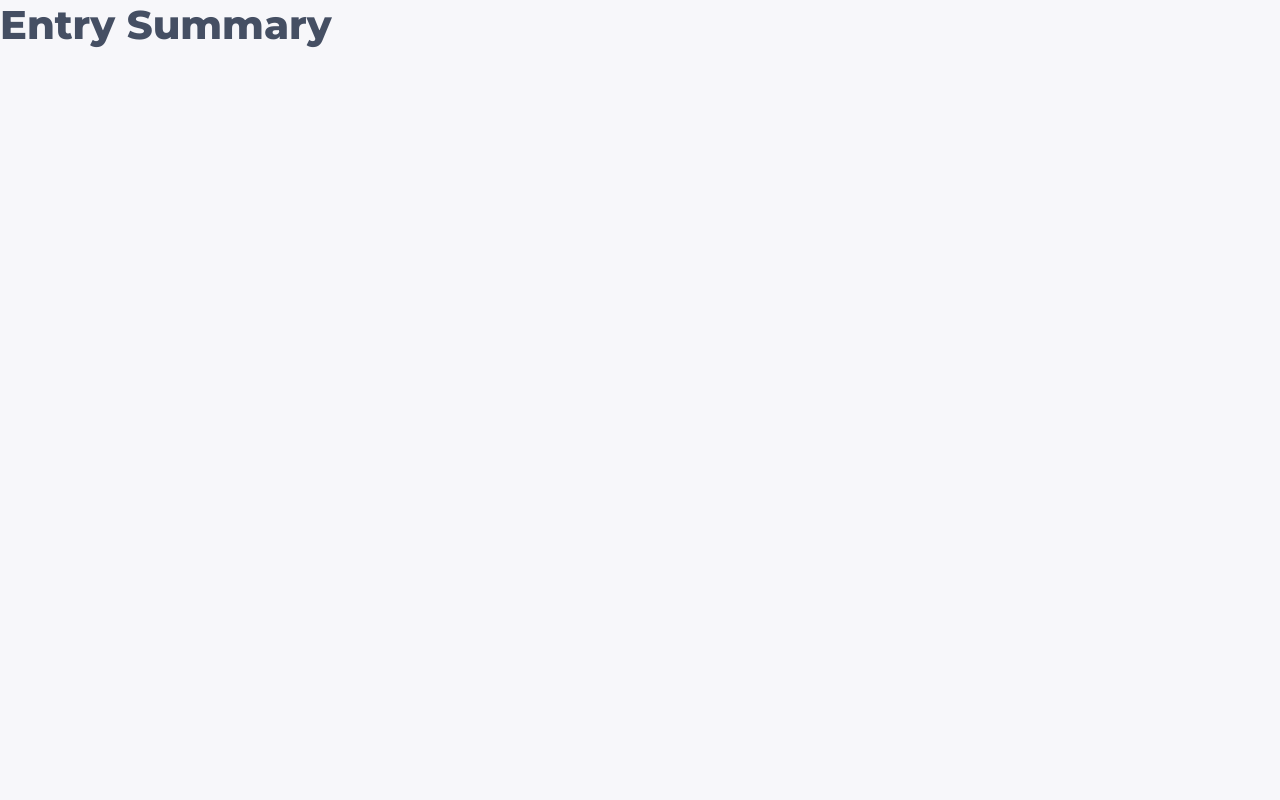
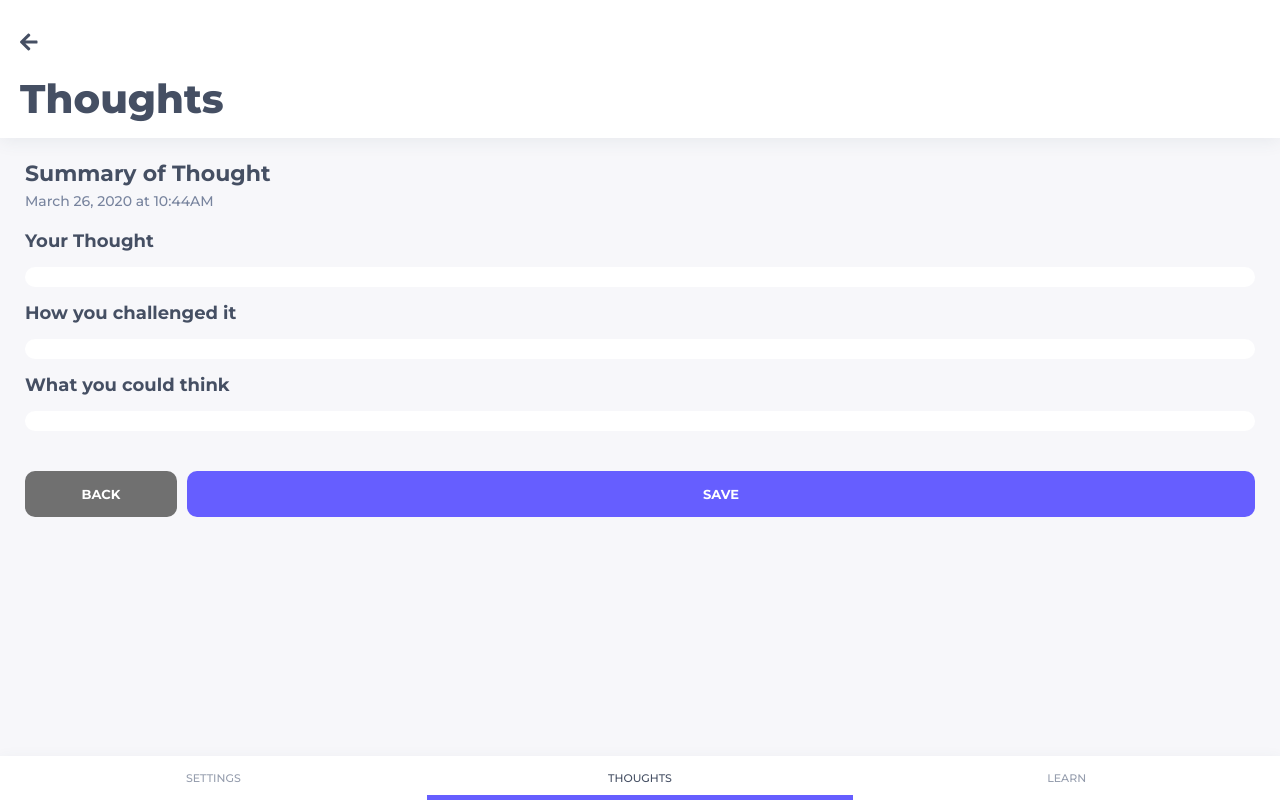
Before and after one commit to arontolentino/ahon-cbt, a React (Create React App) app: page /thoughts/new-entry/summary in a window 1280 px wide. Built offline with nearby package versions, Linux system fonts and the light colour scheme; no server answers; the database is empty.

Commit message:
Create EntrySummary page

```diff
--- a/src/App.js
+++ b/src/App.js
@@ -154,8 +154,11 @@ class App extends Component {
 						path="/thoughts/new-entry/summary"
 						render={() => (
 							<EntrySummary
-								setEntryDetails={this.setEntryDetails}
+								automaticThought={this.state.automaticThought}
+								selectedDistortions={this.state.selectedDistortions}
+								challengeThought={this.state.challengeThought}
 								alternativeThought={this.state.alternativeThought}
+								result={this.state.result}
 							/>
 						)}
 					/>
--- a/src/pages/entry/EntrySummary.js
+++ b/src/pages/entry/EntrySummary.js
@@ -1,9 +1,55 @@
 import React, { Component } from 'react';
+import { Link } from 'react-router-dom';
+
+import Nav from '../../components/Nav';
+import Header from '../../components/Header';
 
 class EntrySummary extends Component {
-	state = {};
 	render() {
-		return <h1>Entry Summary</h1>;
+		return (
+			<div className="entry">
+				<Header title="Thoughts" />
+
+				<div className="container withHeader">
+					<div className="entryContent">
+						<div className="entryHeader">
+							<h2>Summary of Thought</h2>
+							<h4>March 26, 2020 at 10:44AM</h4>
+						</div>
+
+						<div className="entryThought">
+							<h3>Your Thought</h3>
+							<div className="thoughtContainer">
+								<p>{this.props.automaticThought}</p>
+							</div>
+						</div>
+
+						<div className="entryThought">
+							<h3>How you challenged it</h3>
+							<div className="thoughtContainer">
+								<p>{this.props.challengeThought}</p>
+							</div>
+						</div>
+
+						<div className="entryThought">
+							<h3>What you could think</h3>
+							<div className="thoughtContainer">
+								<p>{this.props.alternativeThought}</p>
+							</div>
+						</div>
+					</div>
+					<div className="entryBtns">
+						<Link to="/thoughts/new-entry/result" className="btn cancelBtn">
+							Back
+						</Link>
+						<Link to="/thoughts" className="btn">
+							Save
+						</Link>
+					</div>
+				</div>
+				<Nav />
+			</div>
+		);
 	}
 }
 
```
